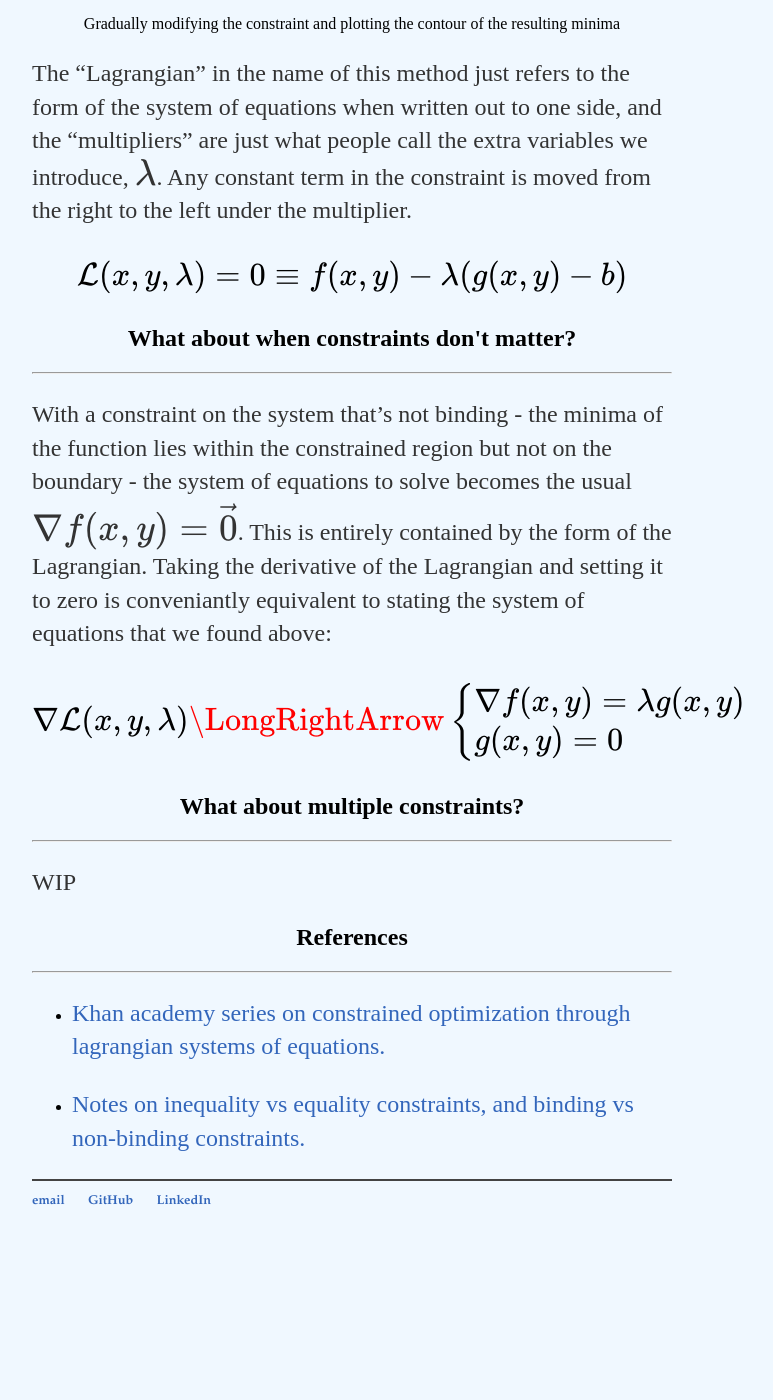
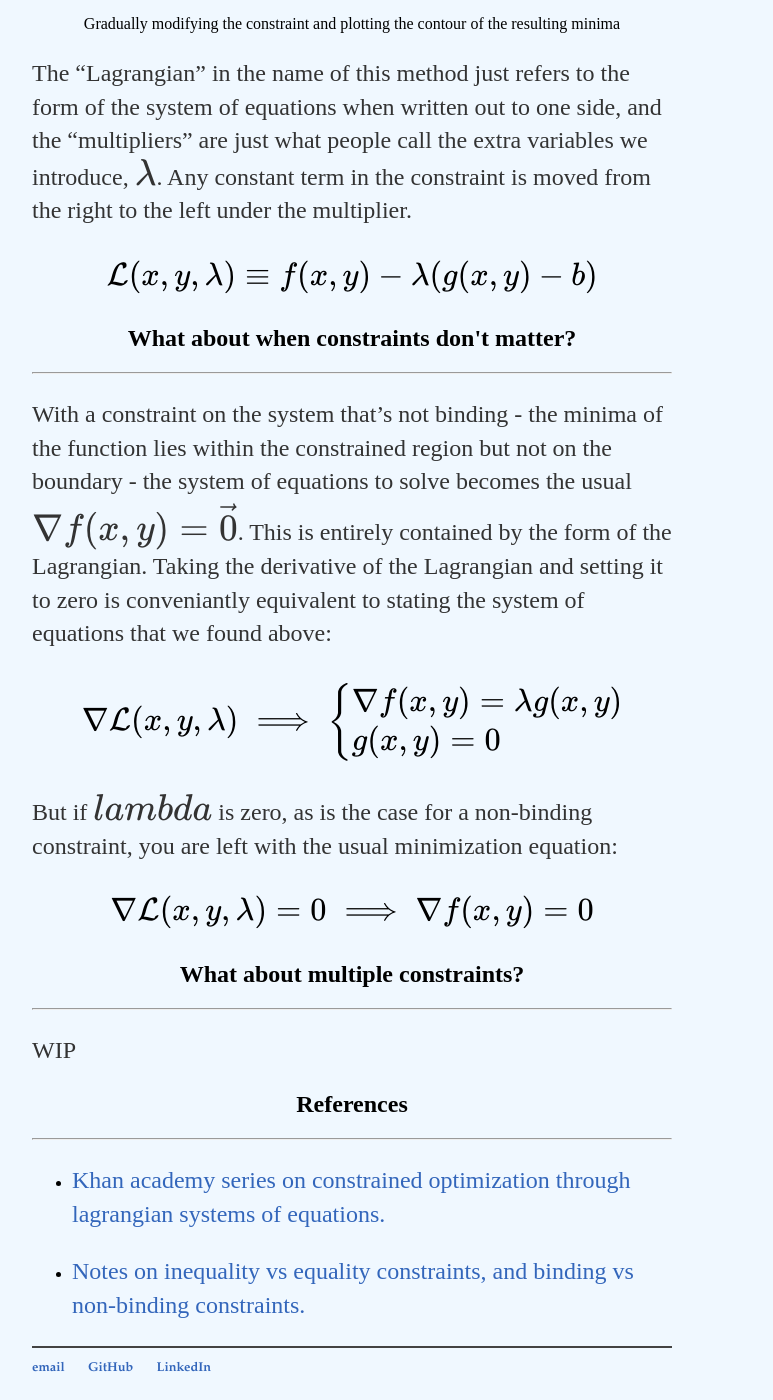
Before and after one commit to Kyle-Lewis/Kyle-Lewis.github.io, a Jekyll site: the page built from _posts/2018-09-15-Constrained-Maximization-and-Lagrange-Multipliers.md, in a window 1280 px wide and 1400 px high, scrolled down 2336 px. Shown: the whole window, without its empty margins (288-1061 px from the left). Built offline with Jekyll 4.4.1, drawn with Linux system fonts in a browser that asks for light colours; formulas are drawn with MathJax 3; before the commit the page ends 3606 px from its top, so only the background shows below that.

Commit message:
script update

```diff
--- a/_posts/2018-09-15-Constrained-Maximization-and-Lagrange-Multipliers.md
+++ b/_posts/2018-09-15-Constrained-Maximization-and-Lagrange-Multipliers.md
@@ -62,11 +62,19 @@
 
 <div style="font-size: 130%;">
 	$$
-	\nabla \mathcal{L}(x, y, \lambda) \LongRightArrow
+	\nabla \mathcal{L}(x, y, \lambda) \implies
 	\begin{cases}
 		\nabla f(x, y) = \lambda g(x, y) \\
 		g(x,y) = 0
 	\end{cases}
+	$$
+</div>
+
+But if $lambda$ is zero, as is the case for a non-binding constraint, you are left with the usual minimization equation:
+
+<div style="font-size: 130%;">
+	$$
+	\nabla \mathcal{L}(x, y, \lambda) = 0 \implies \nabla f(x, y) = 0 \\
 	$$
 </div>
 
```
Also changed, not shown: other parts of _posts/2018-09-15-Constrained-Maximization-and-Lagrange-Multipliers.md (+1 -1 lines).
